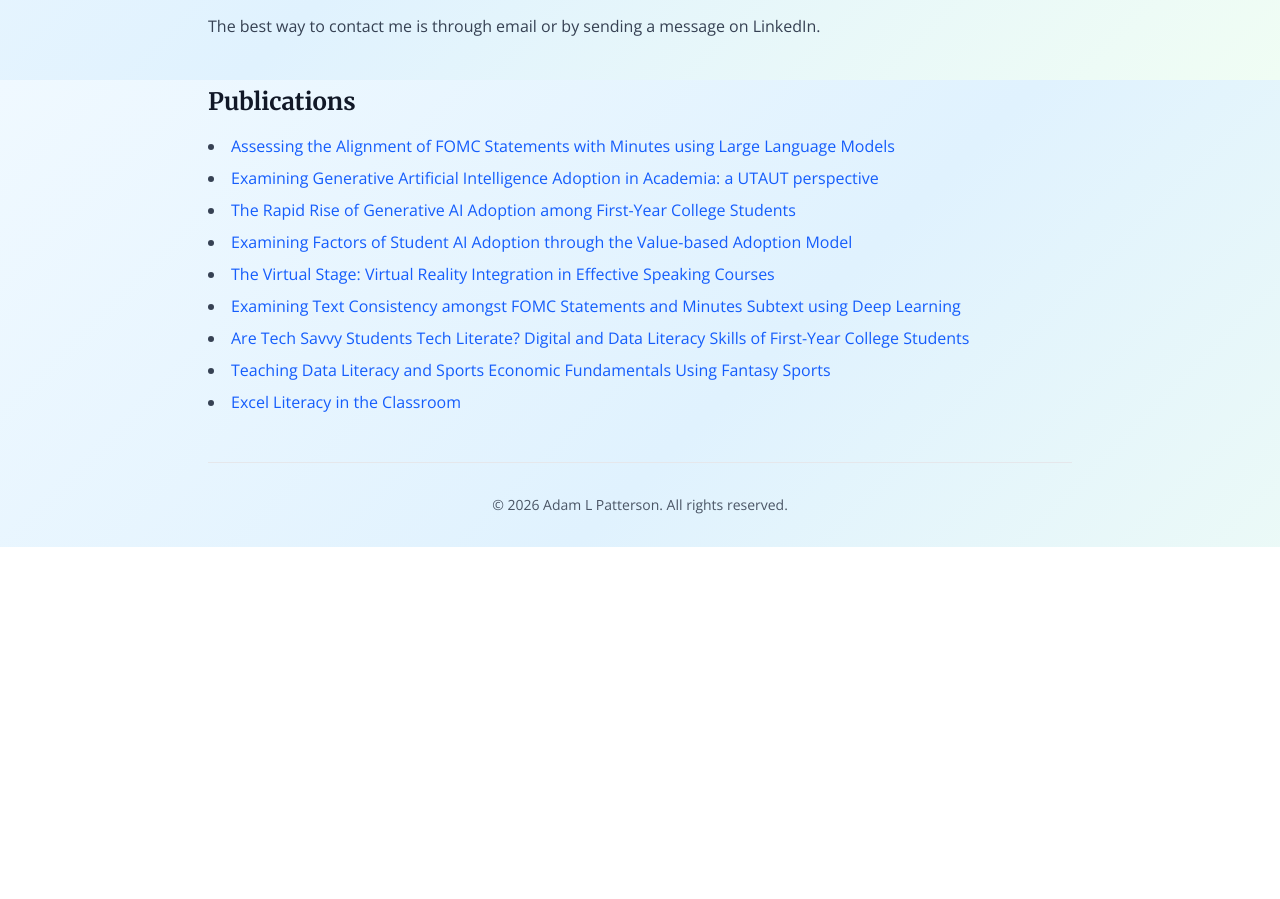
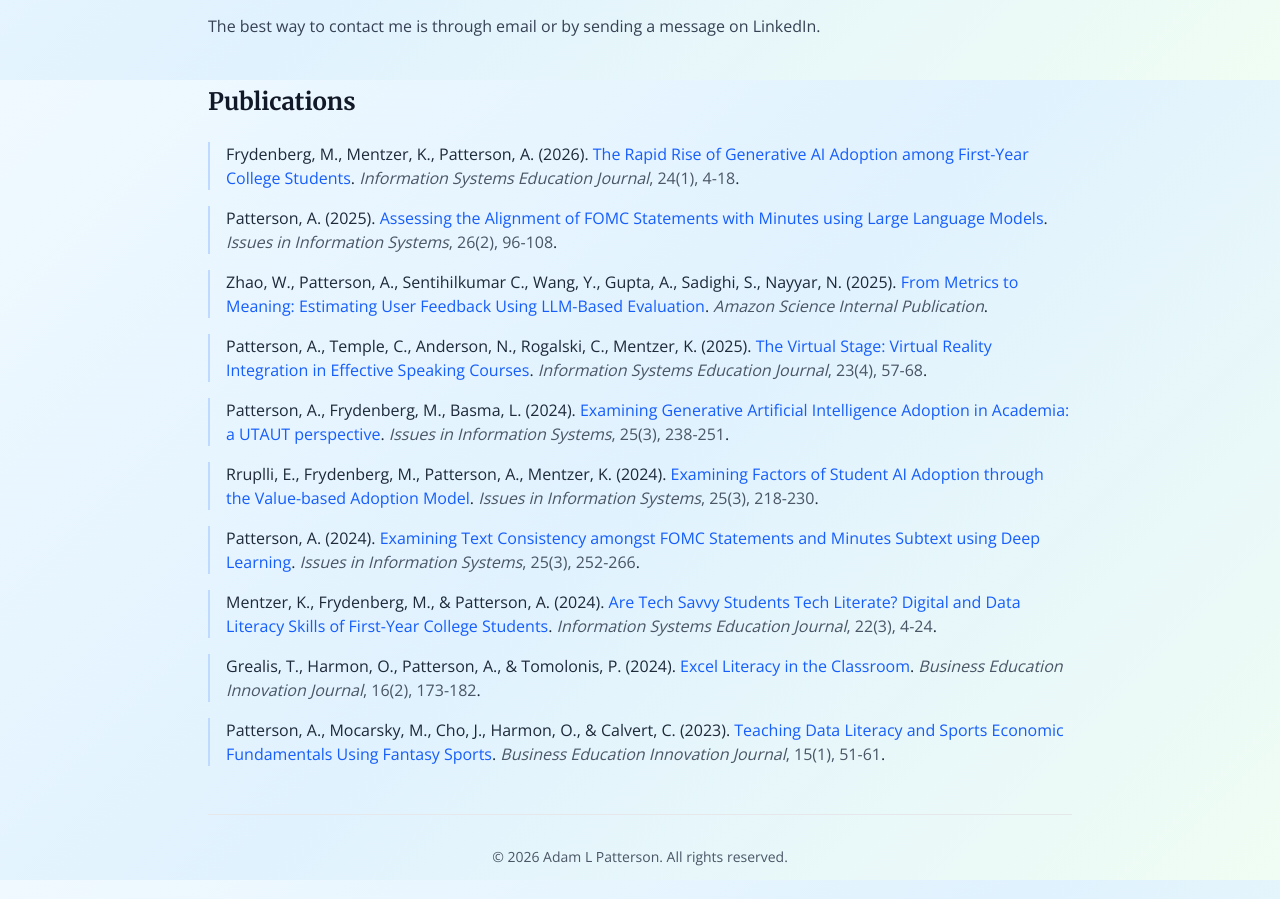
Before and after one commit to adampattersonct/personal-website, a Next.js app: page / in a window 1280 px wide. Shown: the part 720-1619 px from the top of the page. Before the commit the page ends 1267 px from the top, so only its background shows below. Built offline with nearby package versions, Linux system fonts and the light colour scheme.

Commit message:
Updated publications section

```diff
--- a/components/PublicationsSection.tsx
+++ b/components/PublicationsSection.tsx
@@ -1,67 +1,133 @@
 const publications = [
   {
+    authors: 'Frydenberg, M., Mentzer, K., Patterson, A.',
+    year: 2026,
+    title: 'The Rapid Rise of Generative AI Adoption among First-Year College Students',
+    journal: 'Information Systems Education Journal',
+    volume: '24',
+    issue: '1',
+    pages: '4-18',
+    url: 'https://openurl.ebsco.com/EPDB%3Agcd%3A14%3A25730494/detailv2?sid=ebsco%3Aplink%3Ascholar&id=ebsco%3Agcd%3A185668558&crl=c&link_origin=scholar.google.com',
+  },
+  {
+    authors: 'Patterson, A.',
+    year: 2025,
     title: 'Assessing the Alignment of FOMC Statements with Minutes using Large Language Models',
+    journal: 'Issues in Information Systems',
+    volume: '26',
+    issue: '2',
+    pages: '96-108',
     url: 'https://iacis.org/iis/2025/2_iis_2025_96-108.pdf',
   },
   {
+    authors: 'Zhao, W., Patterson, A., Sentihilkumar C., Wang, Y., Gupta, A., Sadighi, S., Nayyar, N.',
+    year: 2025,
+    title: 'From Metrics to Meaning: Estimating User Feedback Using LLM-Based Evaluation',
+    journal: 'Amazon Science Internal Publication',
+    volume: '',
+    issue: '',
+    pages: '',
+    url: '',
+  },
+  {
+    authors: 'Patterson, A., Temple, C., Anderson, N., Rogalski, C., Mentzer, K.',
+    year: 2025,
+    title: 'The Virtual Stage: Virtual Reality Integration in Effective Speaking Courses',
+    journal: 'Information Systems Education Journal',
+    volume: '23',
+    issue: '4',
+    pages: '57-68',
+    url: 'https://eric.ed.gov/?id=EJ1468090',
+  },
+  {
+    authors: 'Patterson, A., Frydenberg, M., Basma, L.',
+    year: 2024,
     title: 'Examining Generative Artificial Intelligence Adoption in Academia: a UTAUT perspective',
+    journal: 'Issues in Information Systems',
+    volume: '25',
+    issue: '3',
+    pages: '238-251',
     url: 'https://iacis.org/iis/2024/3_iis_2024_238-251.pdf',
   },
   {
-    title: 'The Rapid Rise of Generative AI Adoption among First-Year College Students',
-    url: 'https://openurl.ebsco.com/EPDB%3Agcd%3A14%3A25730494/detailv2?sid=ebsco%3Aplink%3Ascholar&id=ebsco%3Agcd%3A185668558&crl=c&link_origin=scholar.google.com',
-  },
-  {
+    authors: 'Rruplli, E., Frydenberg, M., Patterson, A., Mentzer, K.',
+    year: 2024,
     title: 'Examining Factors of Student AI Adoption through the Value-based Adoption Model',
+    journal: 'Issues in Information Systems',
+    volume: '25',
+    issue: '3',
+    pages: '218-230',
     url: 'https://iacis.org/iis/2024/3_iis_2024_218-230.pdf',
   },
   {
-    title: 'The Virtual Stage: Virtual Reality Integration in Effective Speaking Courses',
-    url: 'https://eric.ed.gov/?id=EJ1468090',
-  },
-  {
+    authors: 'Patterson, A.',
+    year: 2024,
     title: 'Examining Text Consistency amongst FOMC Statements and Minutes Subtext using Deep Learning',
+    journal: 'Issues in Information Systems',
+    volume: '25',
+    issue: '3',
+    pages: '252-266',
     url: 'https://iacis.org/iis/2024/3_iis_2024_252-266.pdf',
   },
   {
+    authors: 'Mentzer, K., Frydenberg, M., & Patterson, A.',
+    year: 2024,
     title: 'Are Tech Savvy Students Tech Literate? Digital and Data Literacy Skills of First-Year College Students',
+    journal: 'Information Systems Education Journal',
+    volume: '22',
+    issue: '3',
+    pages: '4-24',
     url: 'https://eric.ed.gov/?id=EJ1434504',
   },
   {
+    authors: 'Grealis, T., Harmon, O., Patterson, A., & Tomolonis, P.',
+    year: 2024,
+    title: 'Excel Literacy in the Classroom',
+    journal: 'Business Education Innovation Journal',
+    volume: '16',
+    issue: '2',
+    pages: '173-182',
+    url: 'https://openurl.ebsco.com/EPDB%3Agcd%3A13%3A27844637/detailv2?sid=ebsco%3Aplink%3Ascholar&id=ebsco%3Agcd%3A182172866&crl=c&link_origin=scholar.google.com',
+  },
+  {
+    authors: 'Patterson, A., Mocarsky, M., Cho, J., Harmon, O., & Calvert, C.',
+    year: 2023,
     title: 'Teaching Data Literacy and Sports Economic Fundamentals Using Fantasy Sports',
+    journal: 'Business Education Innovation Journal',
+    volume: '15',
+    issue: '1',
+    pages: '51-61',
     url: 'https://openurl.ebsco.com/EPDB%3Agcd%3A9%3A27844537/detailv2?sid=ebsco%3Aplink%3Ascholar&id=ebsco%3Agcd%3A170961393&crl=c&link_origin=scholar.google.com',
   },
-  {
-    title: 'Excel Literacy in the Classroom',
-    url: 'https://openurl.ebsco.com/EPDB%3Agcd%3A13%3A27844637/detailv2?sid=ebsco%3Aplink%3Ascholar&id=ebsco%3Agcd%3A182172866&crl=c&link_origin=scholar.google.com',
-  },
-
-
-
-
-
-
-
 ]
 
 export default function PublicationsSection() {
   return (
     <section className="mb-12">
-      <h2 className="text-2xl font-bold mb-4">Publications</h2>
-      <ul className="list-disc list-inside space-y-2">
+      <h2 className="text-2xl font-bold mb-6">Publications</h2>
+      <ol className="space-y-4">
         {publications.map((pub, index) => (
-          <li key={index} className="text-gray-700">
+          <li key={index} className="pl-4 border-l-2 border-blue-200 hover:border-blue-500 transition-colors">
+            <p className="text-gray-800">
+              {pub.authors} ({pub.year}).{' '}
               <a
                 href={pub.url}
                 target="_blank"
                 rel="noopener noreferrer"
-              className="text-blue-600 hover:underline"
+                className="text-blue-600 hover:text-blue-800 hover:underline font-medium"
               >
                 {pub.title}
               </a>
+              .{' '}
+              <span className="italic text-gray-600">{pub.journal}</span>
+              {pub.volume && <span className="text-gray-600">, {pub.volume}</span>}
+              {pub.issue && <span className="text-gray-600">({pub.issue})</span>}
+              {pub.pages && <span className="text-gray-600">, {pub.pages}</span>}
+              .
+            </p>
           </li>
         ))}
-      </ul>
+      </ol>
     </section>
   )
 }
```
Lines whose indentation alone changed are shown as unchanged.
